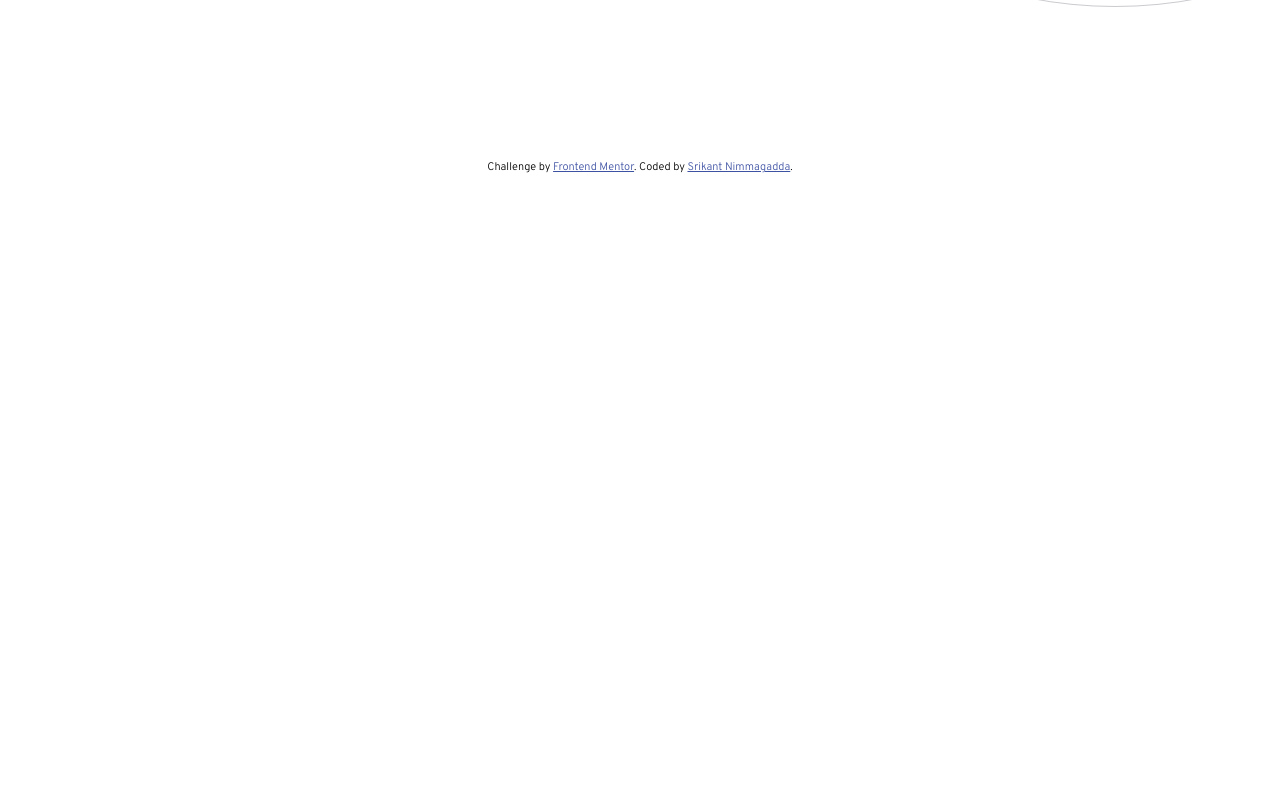
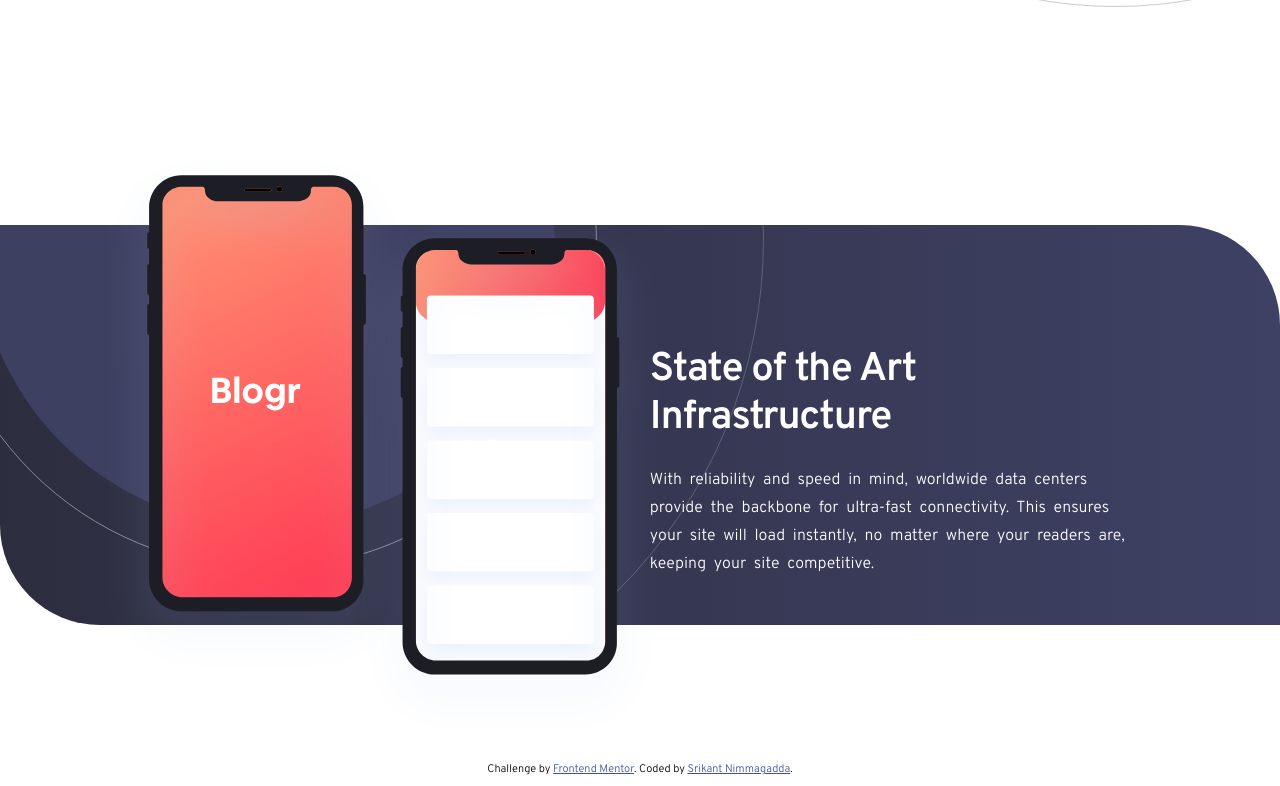
Before and after one commit to srikant-n/fm-blogr-landing-page, a React app: page / in a window 1280 px wide. Shown: the part 1411-2197 px from the top of the page. Before the commit the page ends 1595 px from the top, so only its background shows below. Built offline with nearby package versions, Linux system fonts and the light colour scheme.

Commit message:
Add Overview section for mobile and desktop

```diff
--- a/src/App.jsx
+++ b/src/App.jsx
@@ -3,16 +3,19 @@ import Footer from "./components/Footer.jsx";
 import styled from "styled-components";
 import Intro from "./components/Intro.jsx";
 import Features from "./components/Features.jsx";
+import Overview from "./components/Overview.jsx";
 
 const StyledApp = styled.div`
   font-family: "Overpass", sans-serif;
 `;
+
 class App extends React.Component {
   render() {
     return (
       <StyledApp>
         <Intro />
         <Features />
+        <Overview />
         <Footer />
       </StyledApp>
     );
--- a/src/components/Features.jsx
+++ b/src/components/Features.jsx
@@ -17,6 +17,7 @@ const Background = styled(Padding)`
 const MainHeading = styled(Heading)`
   text-align: center;
   margin-top: 58px;
+
   @media (min-width: 700px) {
     margin: 110px 0;
     font-size: 2.35em;
@@ -79,7 +80,7 @@ class Features extends React.Component {
             and Markdown. Extensibility with plugins and themes provide easy ways to add functionality or change the
             looks of a blog.
           </Paragraph>
-          <Space height="20px" desktop="35px" />
+          <Space height="25px" desktop="35px" />
           <Heading>Robust content management</Heading>
           <Paragraph>
             Flexible content management enables users to easily move through posts. Increase the usability of your blog
--- /dev/null
+++ b/src/components/Overview.jsx
@@ -0,0 +1,113 @@
+import React from "react";
+import styled from "styled-components";
+import { Heading, Padding, Paragraph, Space } from "./commonComponents";
+import phones from "../../images/illustration-phones.svg";
+import bgPattern from "../../images/bg-pattern-circles.svg";
+
+/**
+ * Background with colour and pattern
+ */
+const Backdrop = styled(Padding)`
+  position: absolute;
+  background: linear-gradient(180deg, hsl(237, 17%, 21%) 0%, hsl(237, 23%, 32%) 100%);
+  width: 100%;
+  height: 625px;
+  border-bottom-left-radius: 100px;
+  border-top-right-radius: 100px;
+  margin-top: 205px;
+  overflow: clip;
+  z-index: -1;
+
+  @media (min-width: 700px) {
+    background: linear-gradient(90deg, hsl(237, 17%, 21%) 0%, hsl(237, 23%, 32%) 100%);
+    height: 400px;
+    margin-top: 75px;
+  }
+`;
+
+/**
+ * Pattern on the background
+ */
+const BgPattern = styled.img.attrs(() => ({ src: bgPattern }))`
+  position: relative;
+  left: 50%;
+  top: -36%;
+  transform: translateX(-50%);
+  width: auto;
+  height: 95%;
+
+  @media (min-width: 700px) {
+    height: 250%;
+    left: 12%;
+    top: -122%;
+  }
+`;
+
+/**
+ * Illustration
+ */
+const Phones = styled.img.attrs(() => ({ src: phones }))`
+  width: auto;
+  margin: 20px 0 0 -25px;
+  height: 400px;
+
+  @media (min-width: 700px) {
+    position: absolute;
+    height: 580px;
+    margin: 5px 0 0 -40px;
+  }
+`;
+
+const Content = styled.div`
+  @media (min-width: 700px) {
+    padding: 190px 0 0 51%;
+  }
+`;
+
+/**
+ * Heading
+ */
+const MainHeading = styled(Heading)`
+  color: white;
+  font-size: 2.5em;
+  margin-top: 6px;
+  letter-spacing: -1px;
+`;
+
+/**
+ * Content
+ */
+const ParagraphWhite = styled(Paragraph)`
+  color: white;
+`;
+
+/**
+ * Overview content for Blogr
+ */
+class Overview extends React.Component {
+  render() {
+    return (
+      <div id="overview">
+        <Backdrop>
+          <BgPattern />
+        </Backdrop>
+
+        <Padding>
+          <Phones />
+          <Content>
+            <MainHeading>State of the Art Infrastructure</MainHeading>
+            <ParagraphWhite>
+              With reliability and speed in mind, worldwide data centers provide the backbone for ultra-fast
+              connectivity. This ensures your site will load instantly, no matter where your readers are, keeping your
+              site competitive.
+            </ParagraphWhite>
+          </Content>
+        </Padding>
+
+        <Space height="150px" />
+      </div>
+    );
+  }
+}
+
+export default Overview;
--- a/src/components/commonComponents.js
+++ b/src/components/commonComponents.js
@@ -68,7 +68,6 @@ export const Heading = styled.h2`
   font-size: 1.7em;
   line-height: 1.2em;
   margin: 15px 20px;
-  color: red;
 
   @media (min-width: 700px) {
     text-align: left;
@@ -84,7 +83,6 @@ export const Paragraph = styled.p`
   text-align: center;
   font-size: 16px;
   margin: 6px 20px;
-  color: red;
   line-height: 1.75em;
 
   @media (min-width: 700px) {
```
Also changed, not shown: public/index.html (+1 -14 lines).
